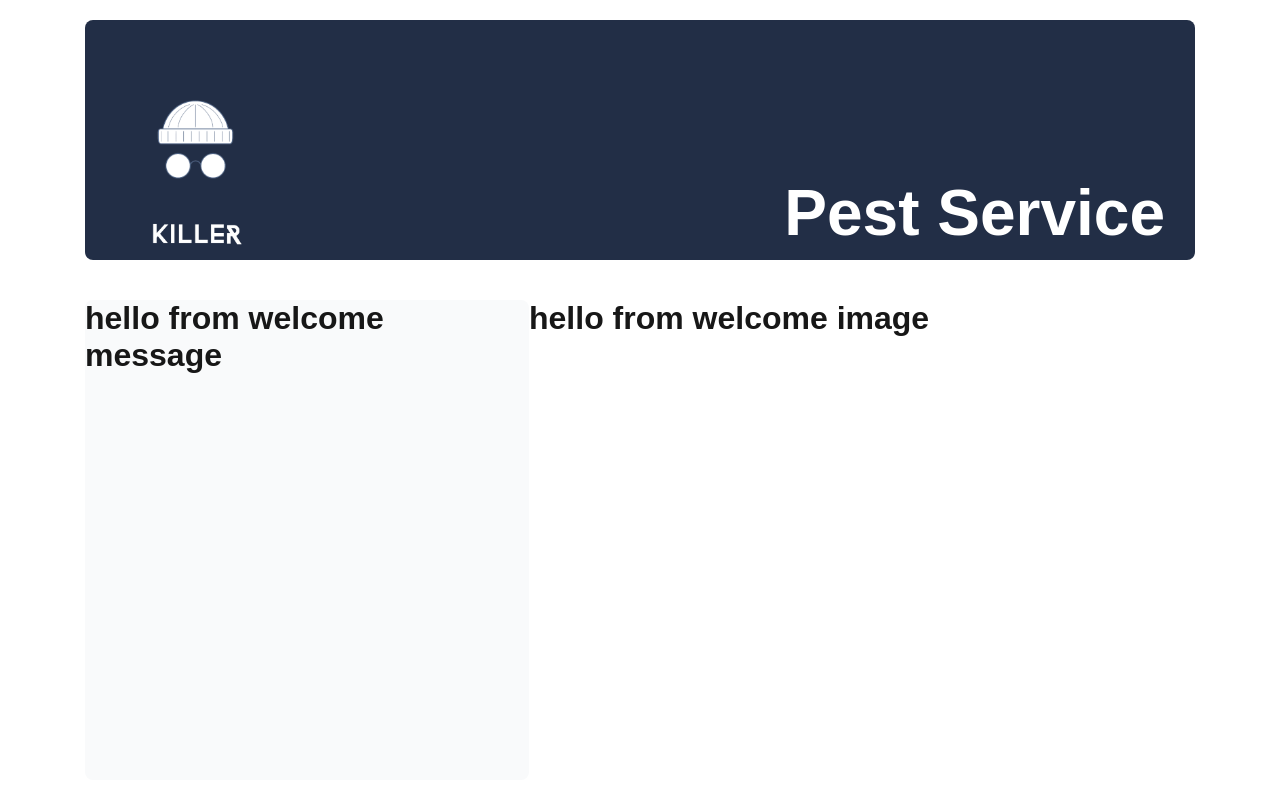
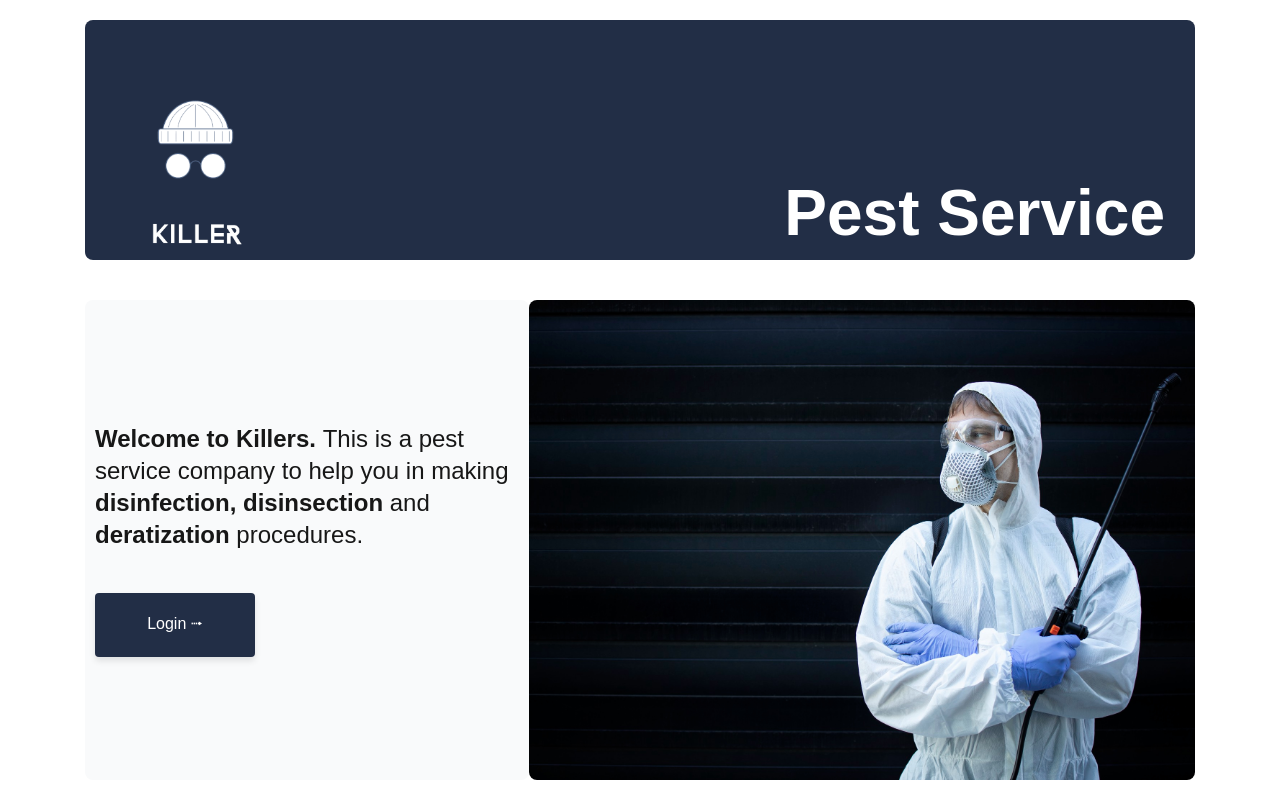
Before and after one commit to IrakliAmbroladze/tbc_x_usaid, a Next.js app: page / in a window 1280 px wide. Built offline with nearby package versions, Linux system fonts and the light colour scheme.

Commit message:
feat(update): create welcome image

```diff
--- a/src/app/components/welcome/welcome-image.jsx
+++ b/src/app/components/welcome/welcome-image.jsx
@@ -1,5 +1,10 @@
-export default function WelcomeImage(){
+import Image from "next/image";
+import Welcome_Image from '../../assets/images/welcome-image.jpg';
+
+export default function WelcomeImage() {
   return (
-    <h1 className="welcomeImage"> hello from welcome image</h1>
-  )
+     <div className="welcomeImage">
+      <Image className="pestMan" src={Welcome_Image} alt="Welcome_Image" fill/>
+    </div>
+  );
 }
--- a/src/app/components/welcome/welcome-message.jsx
+++ b/src/app/components/welcome/welcome-message.jsx
@@ -1,5 +1,23 @@
+import BtnGlobal from '../small/btn-global'
+
 export default function WelcomeMessage(){
   return (
-    <h1 className="welcomeMessage"> hello from welcome message</h1>
+    <div className="welcomeMessage">
+      <p style={{marginBottom: '2rem'}}>
+        <strong>Welcome to Killers. </strong>
+        <span>This is a pest service company to help you in making </span>
+        <strong>disinfection, </strong>
+        <strong>disinsection </strong>
+        <span>and </span>
+        <strong>deratization</strong> procedures.
+        {/* <div> */}
+        {/* </div> */}
+      </p>
+      {/* <p> */}
+
+        <BtnGlobal height='4rem' width='10rem'>Login ⭬</BtnGlobal>
+      {/* </p> */}
+    </div>
+
   )
 }
--- a/src/app/components/welcome/welcome.css
+++ b/src/app/components/welcome/welcome.css
@@ -3,13 +3,6 @@
   flex: 1;
   flex-direction: column;
   align-items: center;
-}
-
-.welcomeHeaderLogo{
-  /* height: 150px; */
-  /* width: 20%; */
-  /* height: 20vh; */
-  /* height: ; */
 }
 
 .welcomeContent{
@@ -37,13 +30,22 @@
 
 
 .welcomeMessage{
+  padding: 0 10px;
   background-color: #f9fafb;
+  font-size: x-large;
+  line-height: 2rem;
   border-radius: 8px;
   width: 40%;
+  align-content: center;
 }
 
 
 .welcomeImage{
-  background-color: rgb(255, 255, 255);
   flex: 1;
+  position: relative;
 }
+
+.pestMan{
+  object-fit: cover;
+  border-radius: 8px;
+}
```
